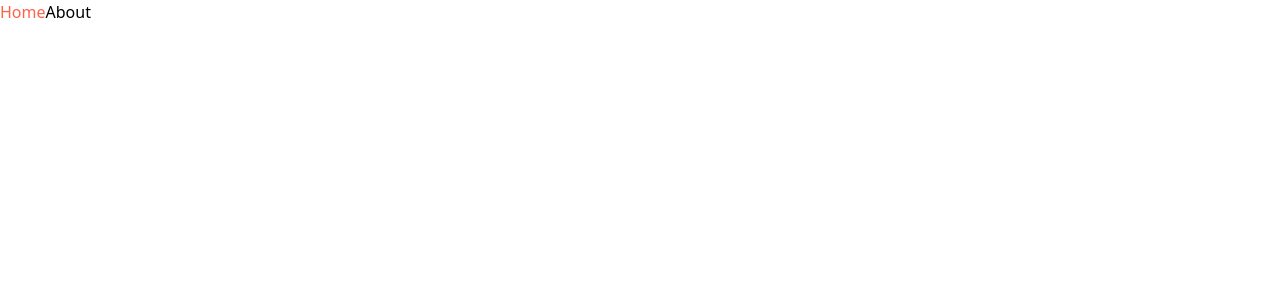
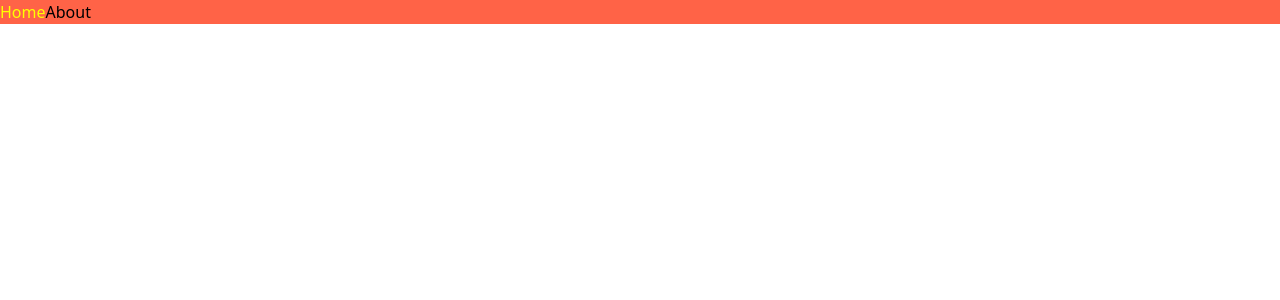
Before and after one commit to Kimyerim1935/CarrotMarket, a Next.js app: page / in a window 1280 px wide. Shown: the top 300 px of the page. Built offline with nearby package versions, Linux system fonts and the light colour scheme.

Commit message:
mod: style jsx 사용 버전

```diff
--- a/src/components/NavBar.module.css
+++ /dev/null
@@ -1,3 +0,0 @@
-.active {
-  color: tomato
-}
--- a/src/components/NavBar.tsx
+++ b/src/components/NavBar.tsx
@@ -1,19 +1,27 @@
 
 import Link from 'next/link'
 import { useRouter } from 'next/router';
-import styles from './NavBar.module.css';
 
 export default function NavBar() {
   const router = useRouter();
+  console.log(router.pathname);
 
   return (
     <nav>
-      <Link href="/" className={router.pathname === '/' ? styles.active : ''}>
-      Home
+      <Link href="/" >
+      <span className={router.pathname === '/' ? 'active' : ''}>Home</span>
       </Link>
-      <Link href="/about"  className={router.pathname === '/about' ? styles.active : ''}>
-About
+      <Link href="/about" >
+        <span className={router.pathname == '/about' ? 'active' : ''}>About</span>
       </Link>
+      <style jsx>{`
+          nav {
+            background-color: tomato
+          }
+          .active {
+            color: yellow;
+          }
+        `}</style>
     </nav>
   )
 }
```
